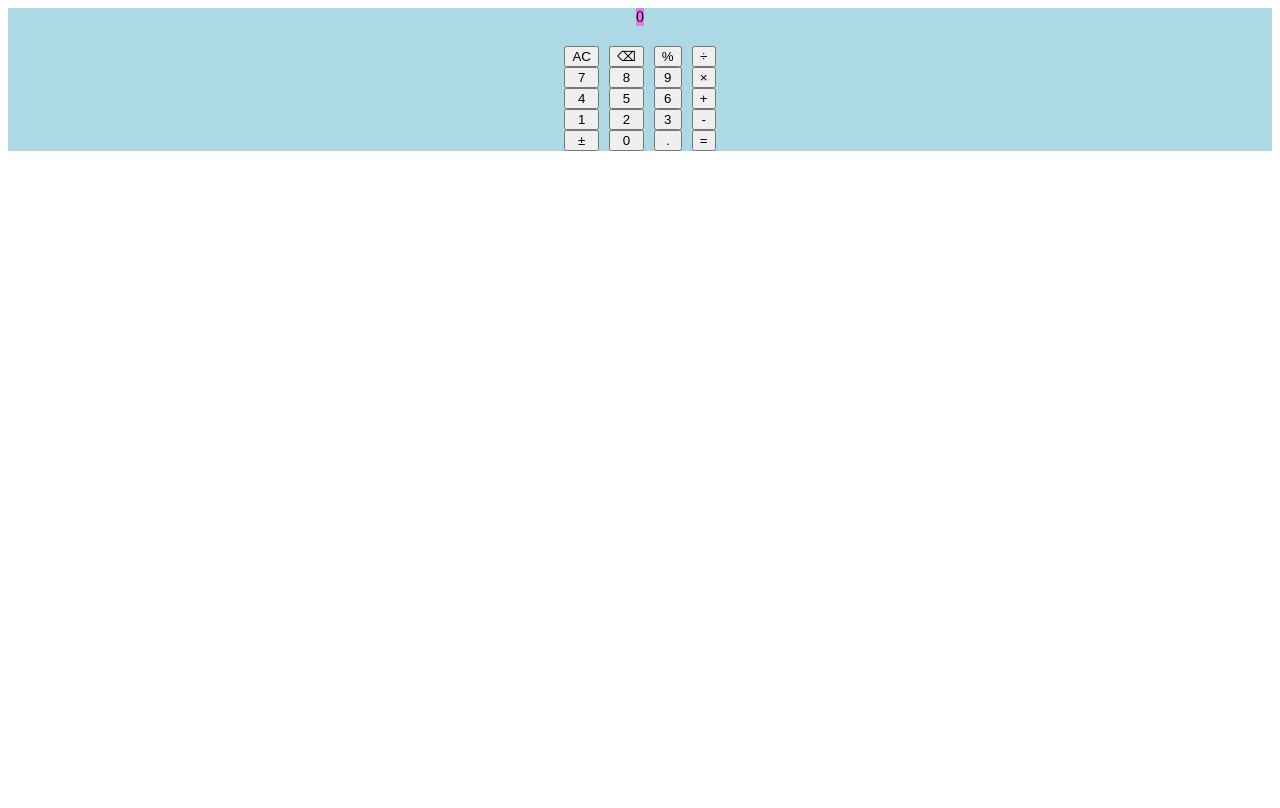
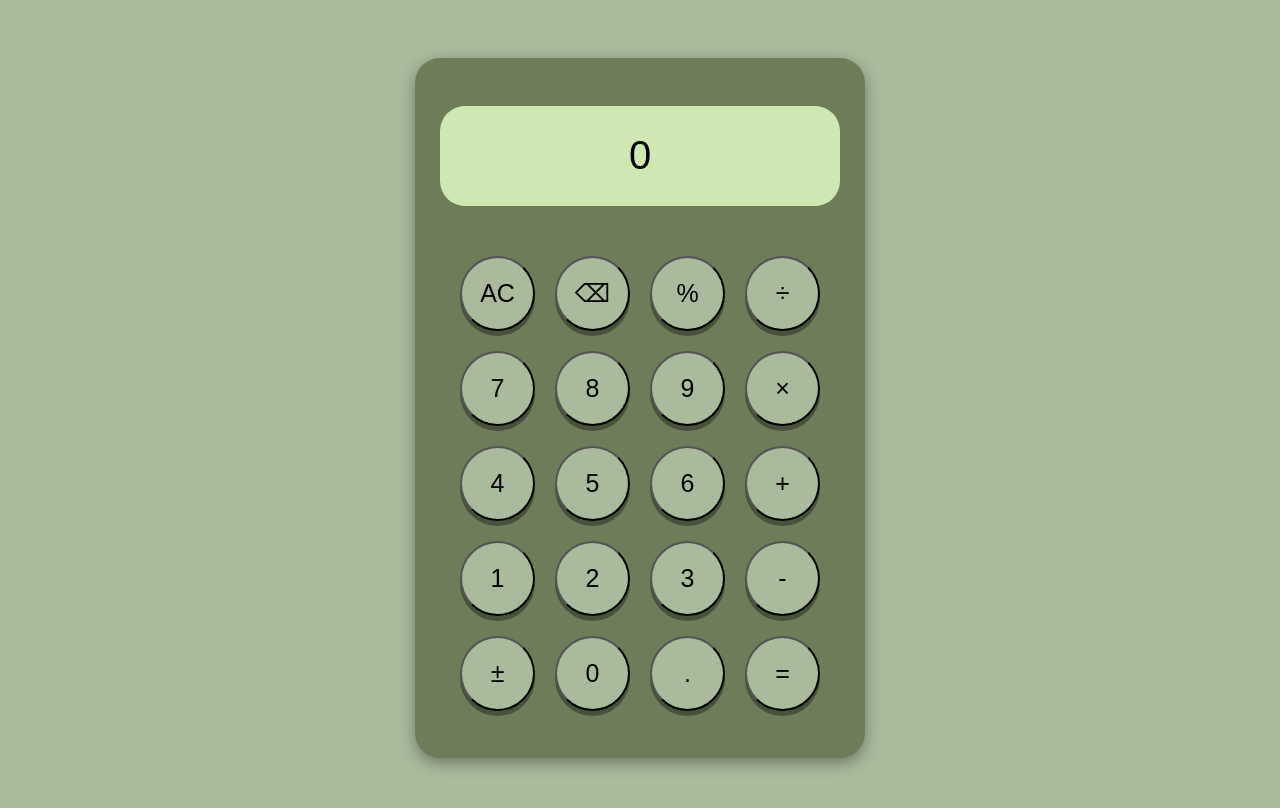
Before and after one commit to FrankRastelli/calculator, a plain HTML site: page index.html in a window 1280 px wide. Drawn offline with Linux system fonts and the light colour scheme.

Commit message:
Update formatting and styles

```diff
--- a/style.css
+++ b/style.css
@@ -1,38 +1,73 @@
+body {
+    background-color: rgb(169,186,157);
+    display: flex;
+    height: 100vh;
+    justify-content: center;
+    align-items: center;
+}
+
 .container {
     display: flex;
     flex-direction: column;
     justify-content: center;
     align-items: center;
-    background-color: lightblue;
-    gap: 20px;
+    background-color: rgb(110,124,90);
+    gap: 50px;
+    width: 450px;
+    height: 700px;
+    max-height: 100vh;
+    border-radius: 25px;
+    box-shadow: rgba(0, 0, 0, 0.35) 0px 5px 15px;
 }
 
 .screen {
-    background-color: rgb(234, 116, 234);
+    display: flex;
+    justify-content: center;
+    align-items: center;
+    background-color: rgb(207,232,179);
+    width: 400px;
+    height: 100px;
+    border-radius: 25px;
+    font-size: 40px;
+    font-family: Arial, Helvetica, sans-serif;
 }
 
 .button-container {
     display: flex;
     flex-direction: row;
-    gap: 10px;
+    gap: 20px;
+}
+
+button {
+    background-color: rgb(169,186,157);
+    height: 75px;
+    width: 75px;
+    border-radius: 50px;
+    font-size: 25px;
+    font-family: Arial, Helvetica, sans-serif;
+    box-shadow: rgba(0, 0, 0, 0.35) 0px 5px 0px;
 }
 
 .left-buttons {
     display: flex;
     flex-direction: column;
+    gap: 20px;
 }
 
 .center-left-buttons {
     display: flex;
     flex-direction: column;
+    gap: 20px;
 }
 
 .center-right-buttons {
     display: flex;
     flex-direction: column;
+    gap: 20px;
 }
 
 .right-buttons {
     display: flex;
     flex-direction: column;
+    gap: 20px;
 }
```
